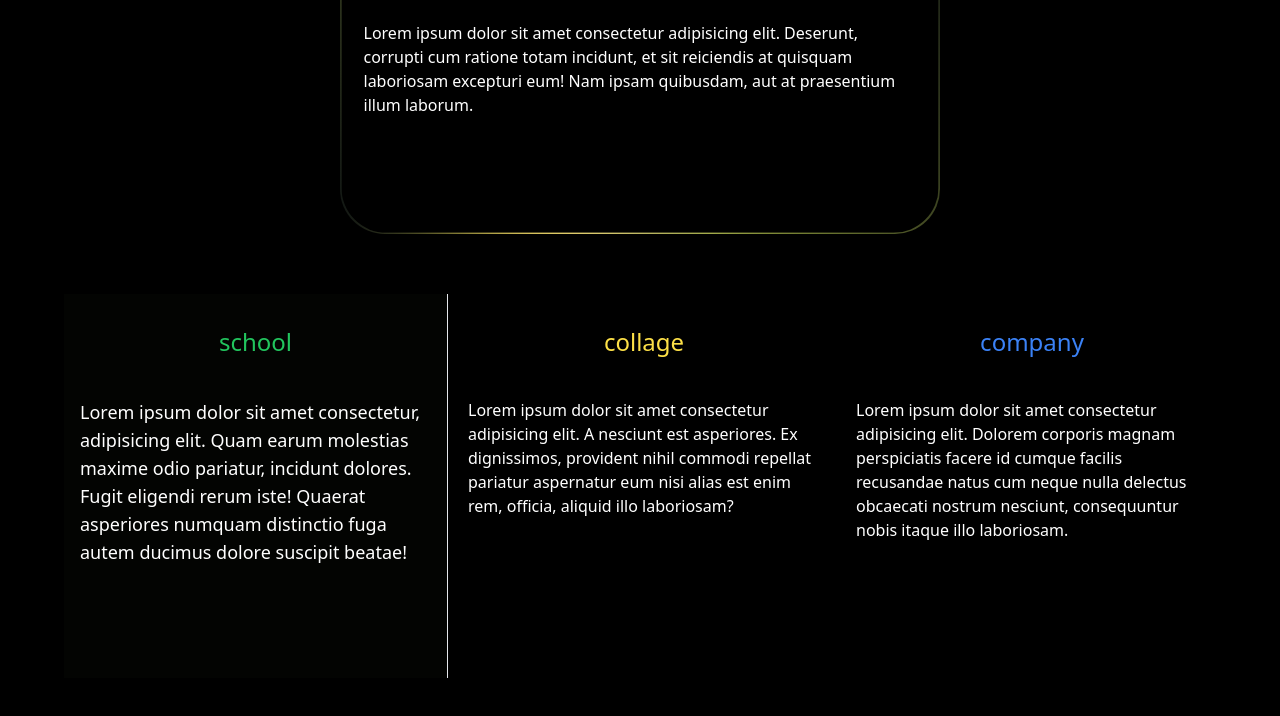
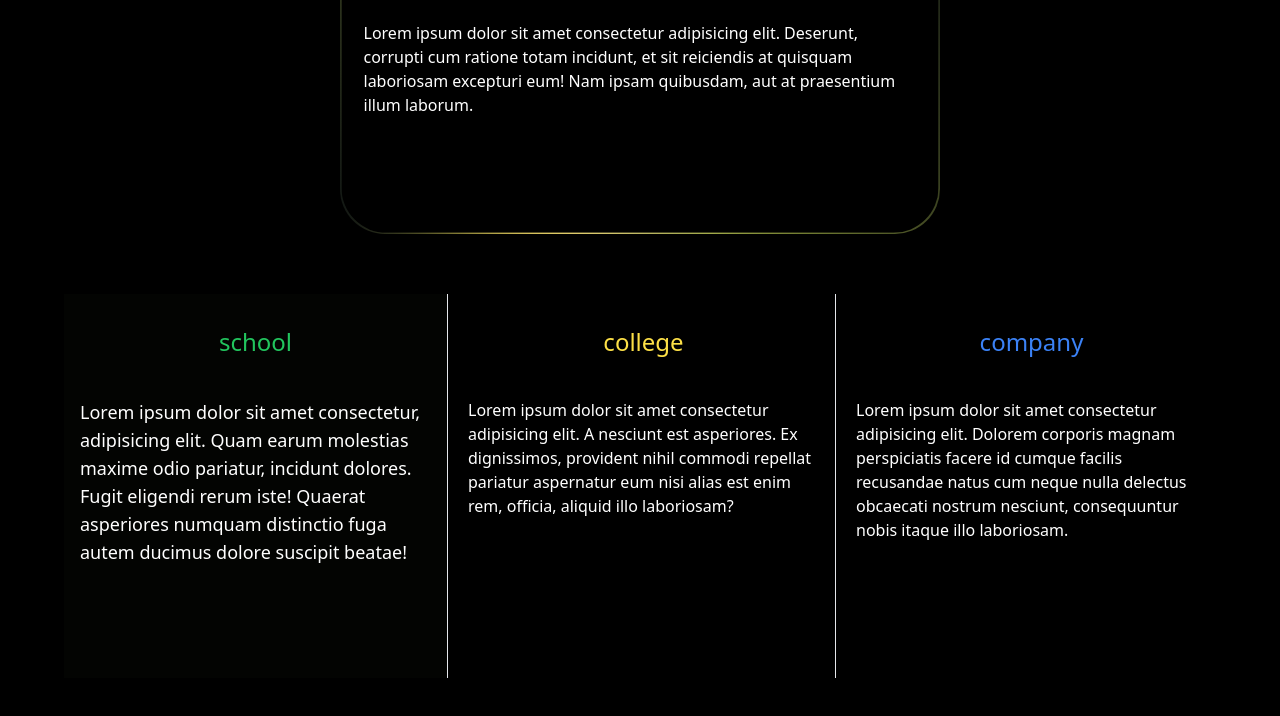
Before and after one commit to arookiecoder-ip/Website, a plain HTML site: page index.html in a window 1280 px wide. Shown: the part 2354-3070 px from the top of the page. Drawn offline with nearby package versions, Linux system fonts and the light colour scheme.

Commit message:
div edit

```diff
--- a/index.html
+++ b/index.html
@@ -185,15 +185,15 @@
                     <!-- <div id="circle" class="size-32 absolute top-20 mix-blend-difference left-16 bg-slate-500"></div> -->
               </div>
 
-              <div class="swiper-slide size-96 py-8 px-4 bg-slate- ">
-                <h1 class=" text-yellow-300 bolck text-center text-2xl">collage</h1>
+              <div class="swiper-slide size-96 py-8 px-4 bg-slate- border-r">
+                <h1 class=" text-yellow-300 bolck text-center text-2xl ">college</h1>
                 <p class="my-10 text-base">Lorem ipsum dolor sit amet consectetur adipisicing elit. A nesciunt est asperiores. Ex dignissimos, provident nihil commodi repellat pariatur aspernatur eum nisi alias est enim rem, officia, aliquid illo laboriosam?</p>
               </div>
-              <div class="swiper-slide size-96 py-8 px-4 bg-slate- ">
+              <div class="swiper-slide size-96 py-8 px-4 bg-slate- border-r">
                 <h1 class=" text-blue-500 bolck text-center text-2xl">company</h1>
                 <p class="my-10 text-base">Lorem ipsum dolor sit amet consectetur adipisicing elit. Dolorem corporis magnam perspiciatis facere id cumque facilis recusandae natus cum neque nulla delectus obcaecati nostrum nesciunt, consequuntur nobis itaque illo laboriosam.</p>
               </div>
-              <div class="swiper-slide size-96 py-8 px-4 bg-slate- ">
+              <div class="swiper-slide size-96 py-8 px-4 bg-slate-">
                 <h1 class=" text-green-500 bolck text-center text-2xl"></h1>
                 <p class="my-10 text-base">Lorem ipsum, dolor sit amet consectetur adipisicing elit. Voluptatum blanditiis repellendus voluptatibus. Earum dolorem doloremque sapiente eaque. Vitae quibusdam quisquam, voluptatibus officia, incidunt voluptatum magni suscipit sint tenetur ex sapiente.</p>
               </div>
@@ -216,12 +216,12 @@
 
     <script src="https://cdn.jsdelivr.net/npm/swiper@11/swiper-bundle.min.js"></script>
 
-    <script src="https://cdn.jsdelivr.net/npm/locomotive-scroll@beta/bundled/locomotive-scroll.min.js"></script>
+    <!-- <script src="https://cdn.jsdelivr.net/npm/locomotive-scroll@beta/bundled/locomotive-scroll.min.js"></script>
 <script>
     (function () {
         const locomotiveScroll = new LocomotiveScroll();
     })();
-</script>
+</script> -->
     <script src="new.js"></script>
 </body>
 </html>
```
